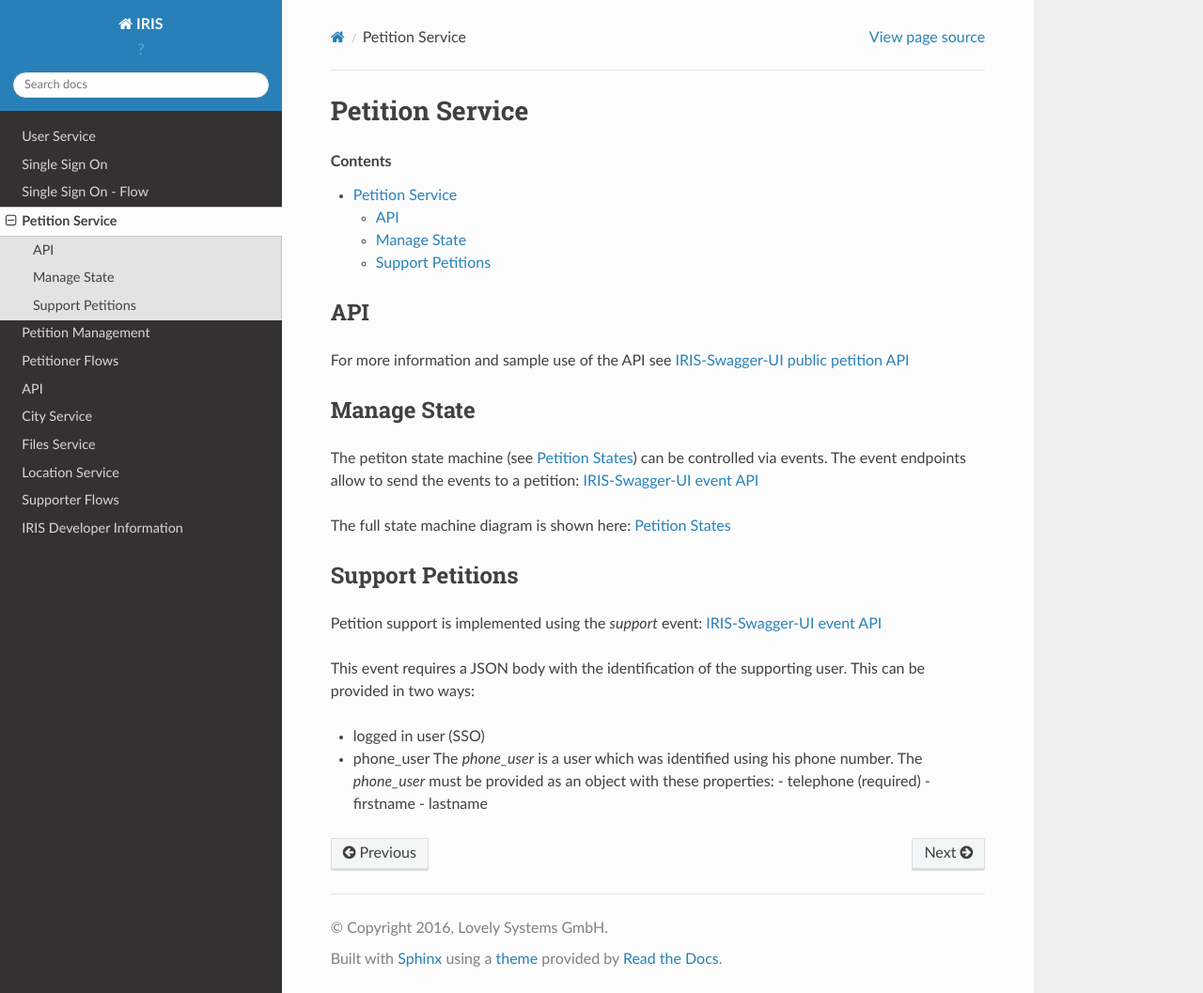
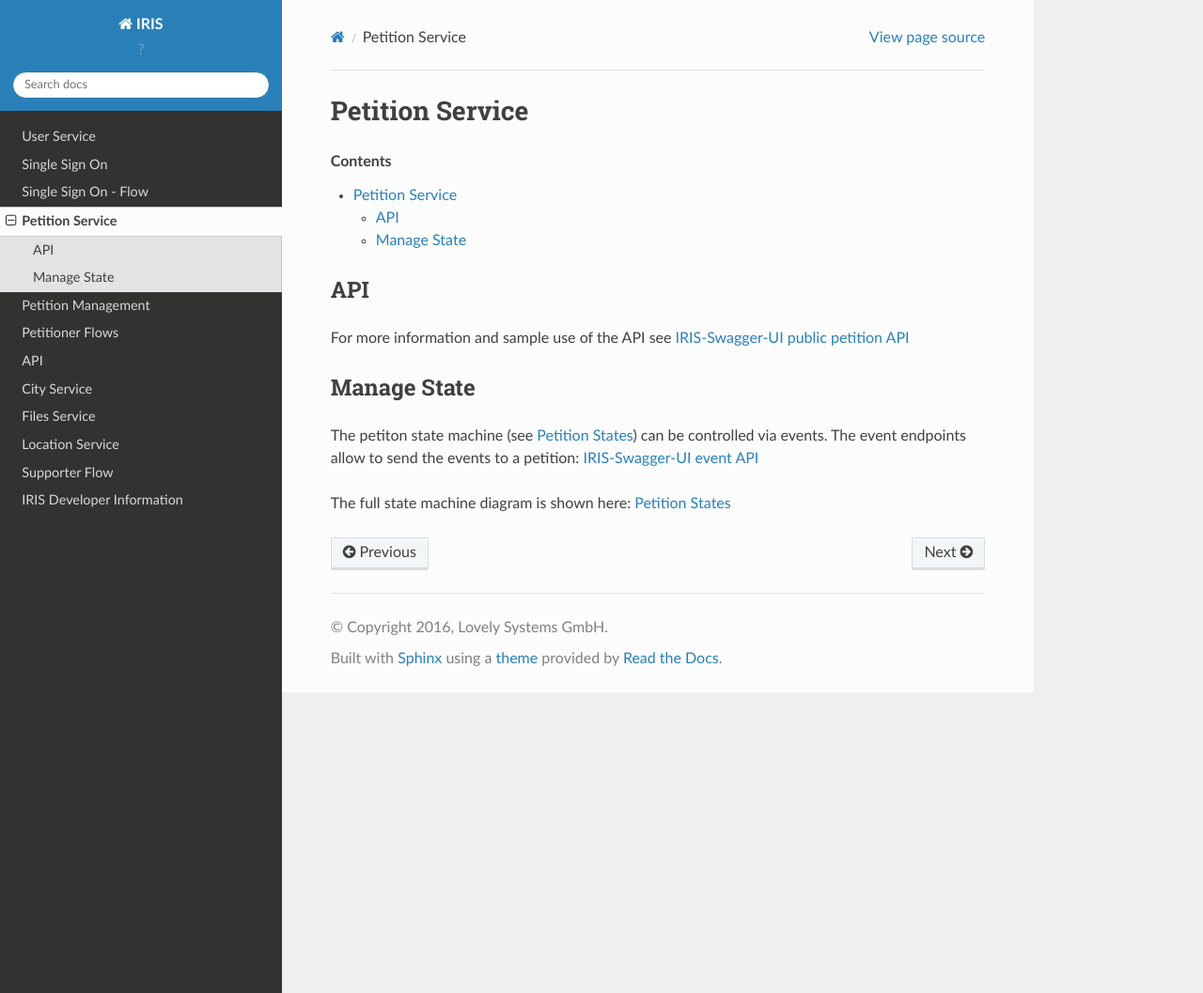
Before and after one commit to iris-dni/iris-service, a Sphinx documentation site: the page built from docs/petitions.rst, in a window 1280 px wide and 1057 px high. Shown: the whole window at 94% size. Built offline with Sphinx 7.4.7 and the Read the Docs theme 2.0.0, drawn with Linux system fonts in a browser that asks for light colours.

Commit message:
update documentation

```diff
--- a/docs/petitions.rst
+++ b/docs/petitions.rst
@@ -22,20 +22,3 @@ be controlled via events. The event endpoints allow to send the events to a
 petition: `IRIS-Swagger-UI event API </swaggerui#/petition_event>`_
 
 The full state machine diagram is shown here: :ref:`petition-management-petition-states`
-
-
-Support Petitions
-=================
-
-Petition support is implemented using the `support` event: `IRIS-Swagger-UI event API </swaggerui#/petition_event/support>`_
-
-This event requires a JSON body with the identification of the supporting
-user. This can be provided in two ways:
-
-- logged in user (SSO)
-- phone_user
-  The `phone_user` is a user which was identified using his phone number. The
-  `phone_user` must be provided as an object with these properties:
-  - telephone (required)
-  - firstname
-  - lastname
```
Also changed, not shown: docs/petitioner-flows.rst (+33 -0 lines), docs/supporter-flows.rst (+23 -26 lines).
